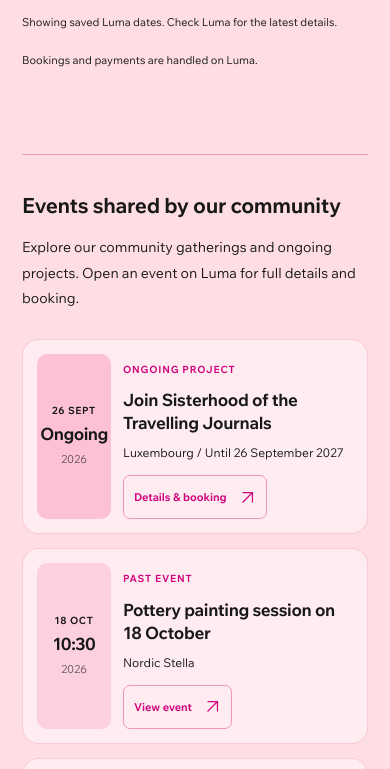
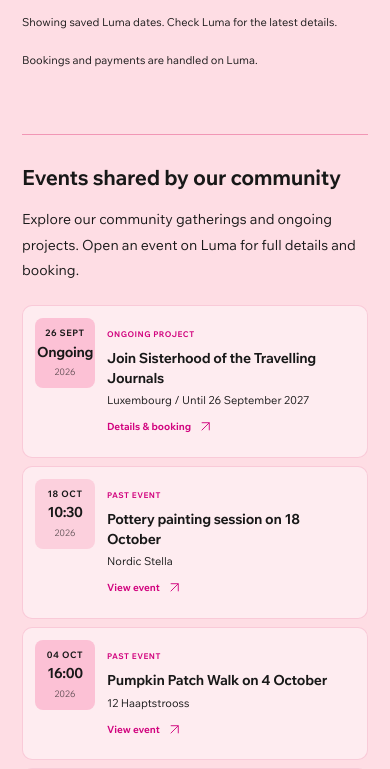
Before and after one commit to PrayingGoat/GIRLS-IN-LUXEMBOURG, a website: page events.html in a window 390 px wide. Shown: the part 1860-2629 px from the top of the page. Drawn offline with Linux system fonts and the light colour scheme; no server answers.

Commit message:
Compact event directory spacing and mobile cards

```diff
--- a/styles.css
+++ b/styles.css
@@ -314,3 +314,14 @@
 @media(max-width:800px){.event-directory-row{grid-template-columns:92px minmax(0,1fr);gap:14px 20px;padding:18px}.event-date-stamp{grid-row:1/3;min-height:112px}.event-directory-link{grid-column:2;justify-self:start}.event-date-stamp time{font-size:20px}}
 @media(max-width:420px){.event-directory-row{grid-template-columns:74px minmax(0,1fr);gap:12px;padding:14px}.event-date-stamp{padding:12px 6px}.event-date-stamp time{font-size:17px}.event-date-label{font-size:10px}.event-directory-copy h4{font-size:17px}.event-directory-link{font-size:11px;padding:8px 10px}.event-directory-copy p{font-size:12px}}
 @media(prefers-reduced-motion:reduce){.event-directory-row{transition:none}}
+
+/* Compact event rows across screen sizes. */
+.events-shared-links{max-width:1040px;margin-inline:auto}
+.events-link-grid{gap:10px;margin-top:22px}
+.event-directory-row{grid-template-columns:88px minmax(0,1fr) auto;gap:20px;padding:14px;border-radius:12px}
+.event-date-stamp{min-height:82px;padding:10px 6px;gap:3px;border-radius:8px;align-self:center}
+.event-date-stamp time{font-size:20px}.event-date-label,.event-date-year{font-size:10px}
+.event-directory-copy h4{font-size:18px;line-height:1.35;margin:5px 0}.event-directory-copy p{font-size:12px;line-height:1.5}.event-directory-status{font-size:9px;letter-spacing:.06em}
+.event-directory-link{border:0;background:transparent;min-height:44px;padding:8px;gap:8px;font-size:11px}.event-directory-link:hover{background:transparent;color:var(--button-pink-hover);text-decoration:underline;text-underline-offset:4px}.event-directory-link svg{width:15px;height:15px}
+@media(max-width:800px){.event-directory-row{grid-template-columns:72px minmax(0,1fr);gap:2px 14px;padding:12px}.event-date-stamp{grid-row:1/3;align-self:start;min-height:76px}.event-directory-copy h4{font-size:16px}.event-date-stamp time{font-size:17px}.event-directory-link{padding:6px 0;min-height:36px}.events-shared-links{margin-top:36px;padding-top:28px}}
+@media(max-width:500px){.event-directory-row{grid-template-columns:60px minmax(0,1fr);gap:0 12px;padding:12px;border-radius:10px}.event-date-stamp{min-height:70px;padding:9px 4px;gap:3px}.event-date-label,.event-date-year{font-size:9px}.event-date-stamp time{font-size:14px}.event-directory-copy h4{font-size:14px;line-height:1.4;margin:4px 0}.event-directory-copy p{font-size:11px;line-height:1.5}.event-directory-status{font-size:8px}.event-directory-link{font-size:10px;min-height:36px}.event-directory-link svg{width:13px;height:13px}.events-link-grid{gap:8px}}
```
